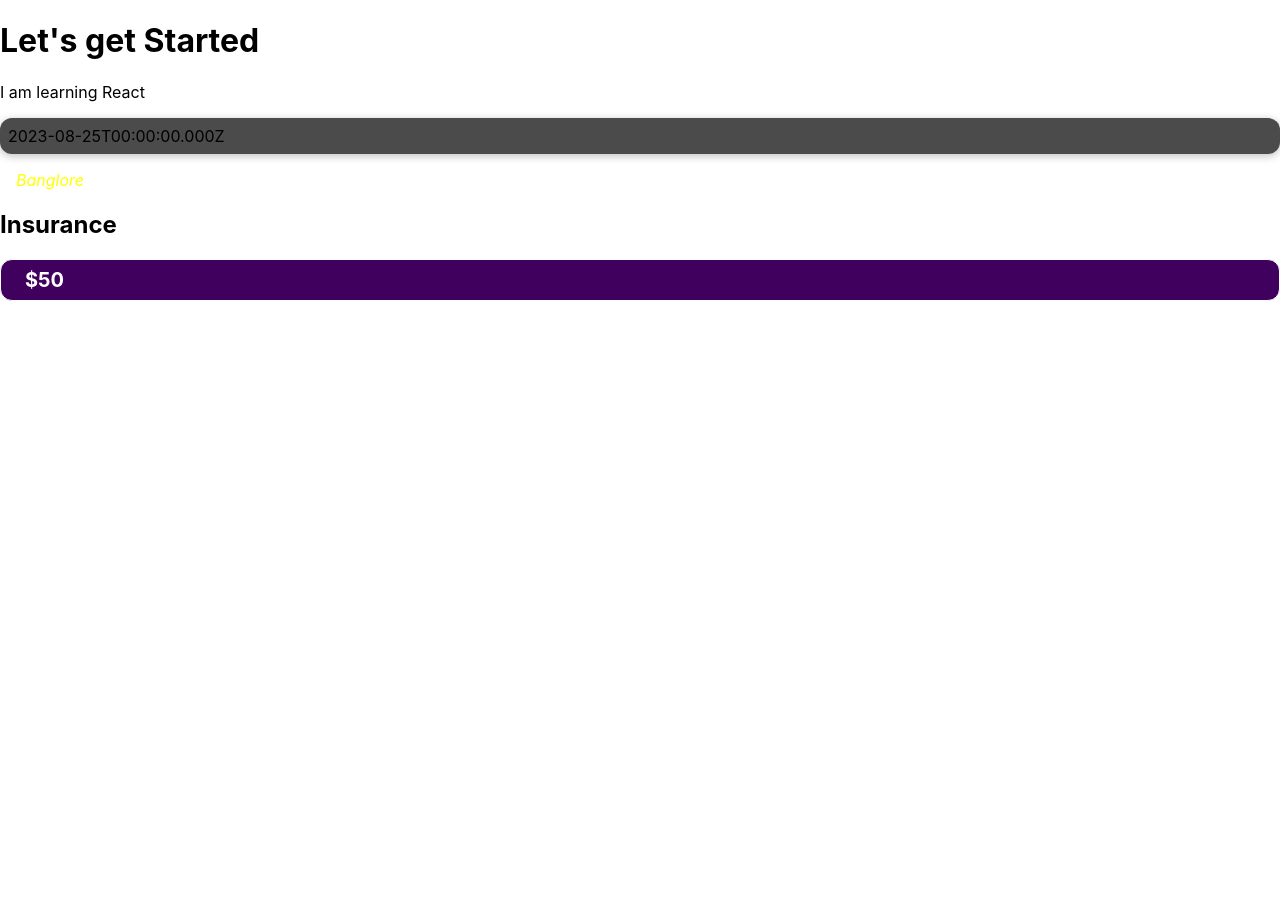
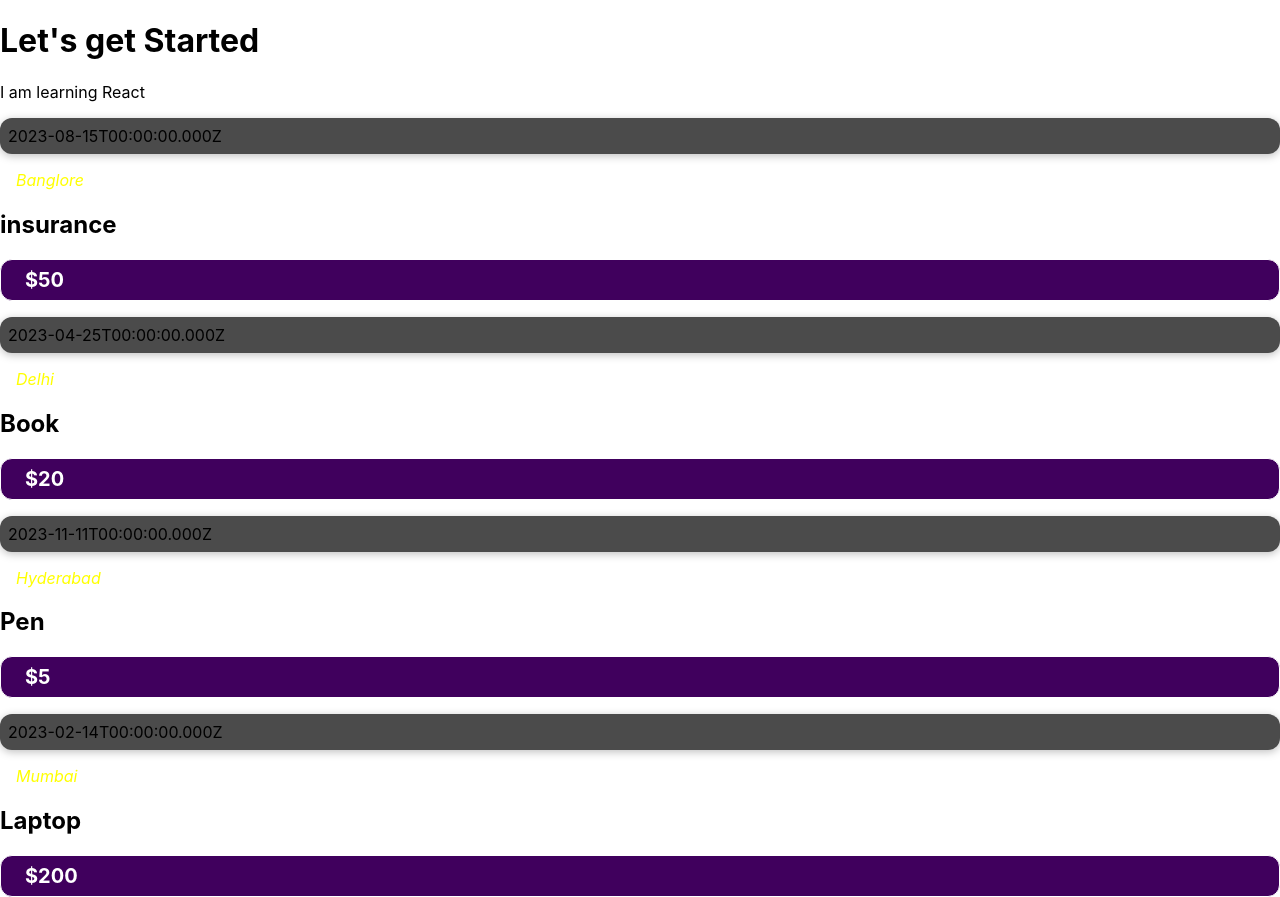
Before and after one commit to omkarpawar/React-project1, a React (Create React App) app: page / in a window 1280 px wide. Before the commit the page ends 800 px from the top, so only its background shows below. Built offline with nearby package versions, Linux system fonts and the light colour scheme.

Commit message:
Props Object & Passing Data to Child Component

```diff
--- a/src/App.js
+++ b/src/App.js
@@ -8,7 +8,12 @@ function App() {
 
    <p>I am learning React</p>
 
-   <ExpenseItem></ExpenseItem>
+   <ExpenseItem date = {new Date(2023,7,15)} location ="Banglore" title ="insurance" price ="50"></ExpenseItem>
+   <ExpenseItem date = {new Date(2023,3,25)} location ="Delhi" title ="Book" price ="20"></ExpenseItem>
+   <ExpenseItem date = {new Date(2023,10,11)} location ="Hyderabad" title ="Pen" price ="5"></ExpenseItem>
+   <ExpenseItem date = {new Date(2023,1,14)} location ="Mumbai" title ="Laptop" price ="200"></ExpenseItem>
+
+
   </div>
   );
 }
--- a/src/components/ExpenseItem.js
+++ b/src/components/ExpenseItem.js
@@ -1,16 +1,15 @@
 import "./ExpenseItem.css"
-function ExpenseItem(){
-  const expenseDate = new Date(2023,7,25).toISOString();
-  const expenseLocation="Banglore";
-  const expenseDescription ="Insurance";
-  const exprensePrice="50"
+function ExpenseItem(props){
+
+
+
   return(
     <>
-    <div className="expense-item">{expenseDate}</div>
-    <div className="expense-item__location">{expenseLocation}</div>
+    <div className="expense-item">{props.date.toISOString()}</div>
+    <div className="expense-item__location">{props.location}</div>
     <div>
-      <h2 className="expense-item__description">{expenseDescription}</h2>
-      <div className="expense-item__price">${exprensePrice}</div>
+      <h2 className="expense-item__description">{props.title}</h2>
+      <div className="expense-item__price">${props.price}</div>
     </div>
 
     </>
```
